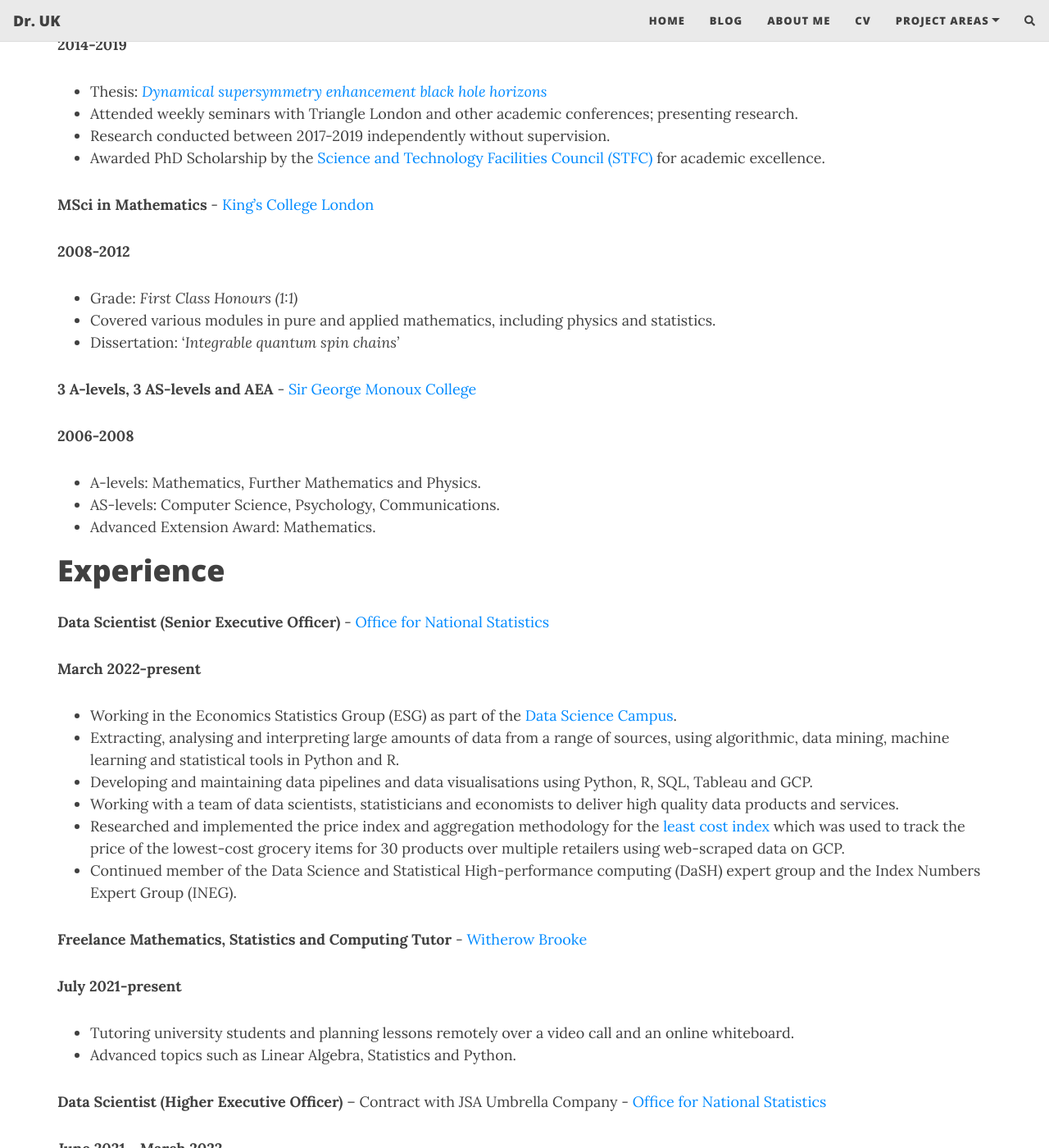
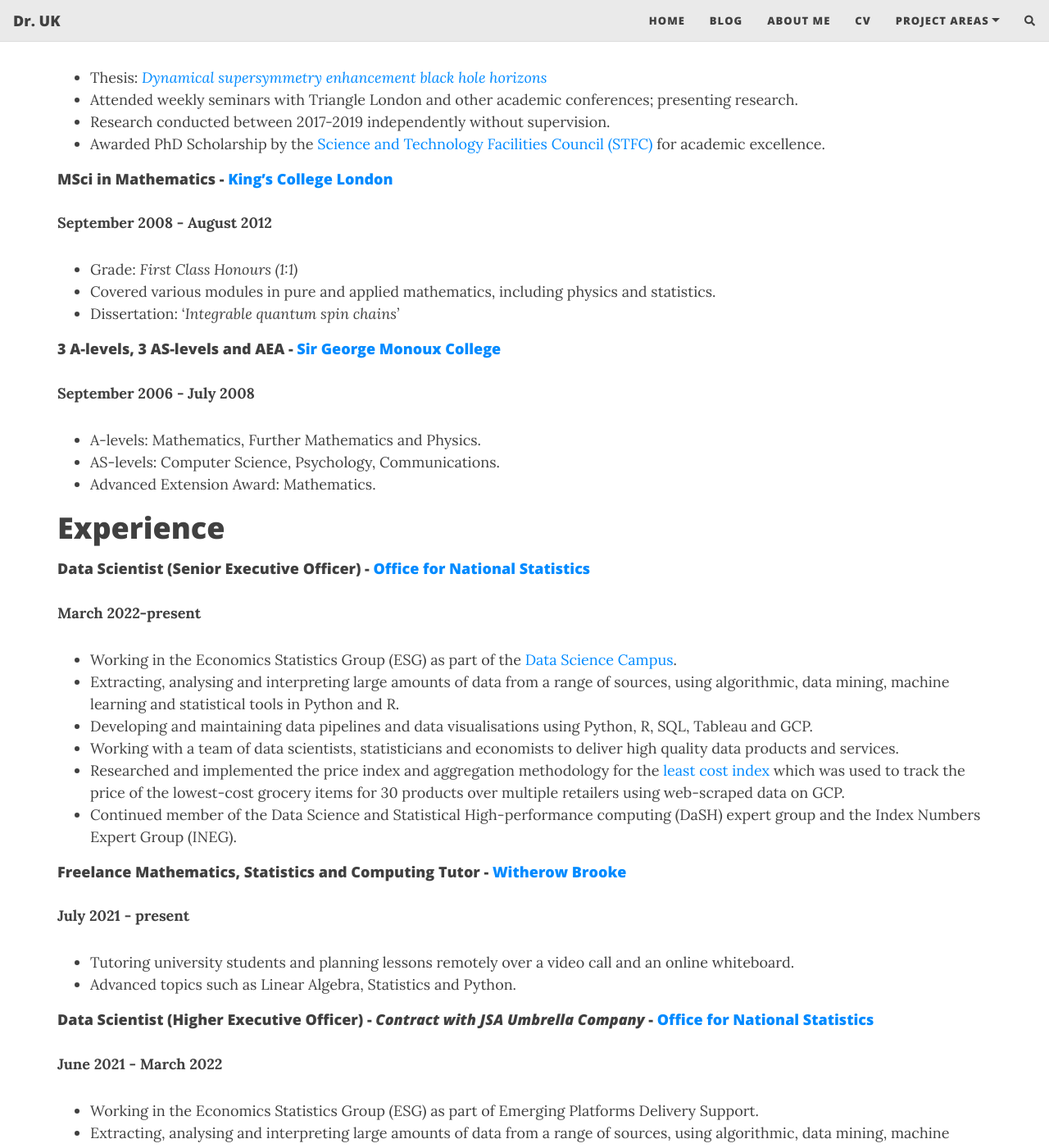
Before and after one commit to drrobotk/drrobotk.github.io, a Jekyll site: the page built from cv.md, in a window 1280 px wide and 1400 px high, scrolled down 1213 px. Shown: the whole window at 82% size. Built offline with Jekyll 4.4.1, drawn with Linux system fonts in a browser that asks for light colours; nearby versions of some CDN libraries; comment, search, counter and statistics services are not loaded.

Commit message:
Update CV.

```diff
--- a/cv.md
+++ b/cv.md
@@ -28,31 +28,31 @@
 
 # Education
 
-**PhD in Applied Mathematics & Theoretical Physics** - [King's College London](https://www.kcl.ac.uk/)
+#### **PhD in Applied Mathematics & Theoretical Physics** - [King's College London](https://www.kcl.ac.uk/)
 
-**2014-2019**
+**November 2014 - December 2019**
 -   Thesis: [*Dynamical supersymmetry enhancement black hole horizons*](https://kclpure.kcl.ac.uk/portal/en/theses/dynamical-supersymmetry-enhancement-of-black-hole-horizons(e38b3d0d-4523-41d5-998e-c83f20a18441).html)
 -   Attended weekly seminars with Triangle London and other academic conferences; presenting research.
 -   Research conducted between 2017-2019 independently without supervision.
 -   Awarded PhD Scholarship by the [Science and Technology Facilities Council (STFC)](https://stfc.ukri.org/) for academic excellence.
 
-**MSci in Mathematics** - [King's College London](https://www.kcl.ac.uk/)
+#### **MSci in Mathematics** - [King's College London](https://www.kcl.ac.uk/)
 
-**2008-2012**
+**September 2008 - August 2012**
 -   Grade: *First Class Honours (1:1)*
 -   Covered various modules in pure and applied mathematics, including physics and statistics.
 -   Dissertation: '*Integrable quantum spin chains'*
 
-**3 A-levels, 3 AS-levels and AEA** - [Sir George Monoux College](https://www.sgmc.ac.uk/)
+#### **3 A-levels, 3 AS-levels and AEA** - [Sir George Monoux College](https://www.sgmc.ac.uk/)
 
-**2006-2008**
+**September 2006 - July 2008**
 -   A-levels: Mathematics, Further Mathematics and Physics.
 -   AS-levels: Computer Science, Psychology, Communications.
 -   Advanced Extension Award: Mathematics.
 
 # Experience
 
-**Data Scientist (Senior Executive Officer)** - [Office for National Statistics](https://www.ons.gov.uk/)
+#### **Data Scientist (Senior Executive Officer)** - [Office for National Statistics](https://www.ons.gov.uk/)
 
 **March 2022-present**
 -   Working in the Economics Statistics Group (ESG) as part of the [Data Science Campus](https://datasciencecampus.ons.gov.uk/).
@@ -62,13 +62,13 @@
 -   Researched and implemented the price index and aggregation methodology for the [least cost index](https://www.ons.gov.uk/economy/inflationandpriceindices/articles/trackingthelowestcostgroceryitemsukexperimentalanalysis/april2021toapril2022) which was used to track the price of the lowest-cost grocery items for 30 products over multiple retailers using web-scraped data on GCP.
 -   Continued member of the Data Science and Statistical High-performance computing (DaSH) expert group and the Index Numbers Expert Group (INEG).
 
-**Freelance Mathematics, Statistics and Computing Tutor** - [Witherow Brooke](https://www.witherowbrooke.co.uk/)
+#### **Freelance Mathematics, Statistics and Computing Tutor** - [Witherow Brooke](https://www.witherowbrooke.co.uk/)
 
-**July 2021-present**
+**July 2021 - present**
 -   Tutoring university students and planning lessons remotely over a video call and an online whiteboard.
 -   Advanced topics such as Linear Algebra, Statistics and Python.
 
-**Data Scientist (Higher Executive Officer)** -- Contract with JSA Umbrella Company - [Office for National Statistics](https://www.ons.gov.uk/)
+#### **Data Scientist (Higher Executive Officer)** - *Contract with JSA Umbrella Company* - [Office for National Statistics](https://www.ons.gov.uk/)
 
 **June 2021 - March 2022**
 -   Working in the Economics Statistics Group (ESG) as part of Emerging Platforms Delivery Support.
@@ -77,7 +77,7 @@
 -   Developed and maintained data pipelines and data visualisations using Python, SQL, Spark and Cloudera.
 -   Became a member of the Data Science and Statistical High-performance computing (DaSH) expert group, the Index Numbers Expert Group (INEG) \`and the EPDS induction team onboarding new starters.
 
-**Mathematics, Software and Technology Consultant** - Self-employed
+#### **Mathematics, Software and Technology Consultant** - Self-employed
 
 **January 2019 - Present**
 -   Advice to clients on the application of mathematics, software and technology, such as statistical analysis, machine learning or IoT devices.
@@ -85,25 +85,25 @@
 -   Provided training and tutoring in mathematics, software and technology.
 -   Consulting on web development and writing custom code in Python, PHP, Javascript, MySQL etc.
 
-**Electronics Repair Technician** - Self-employed
+#### **Electronics Repair Technician** - Self-employed
 
 **January 2009 - Present**
 -   Providing services to repair electronics such as PCs, laptops and mobile phones.
 -   Upgrading computer software and hardware.
 
-**Freelance Mathematics Content Writer and Video Developer** - [Nagwa](https://www.nagwa.com/en/)
+#### **Freelance Mathematics Content Writer and Video Developer** - [Nagwa](https://www.nagwa.com/en/)
 
 **July 2020 - Febuary 2021**
 -   Planning, researching and writing 'explainer' content using LaTeX for topics in mathematics from GCSE to undegraduate level.
 -   Recording lesson and question videos for mathematics using the Nagwa studio app.
 
-**Science Communication Volunteer** - [Institute of Physics](https://www.iop.org/)
+#### **Science Communication Volunteer** - [Institute of Physics](https://www.iop.org/)
 
 **July 2015 - August 2015**
 -   Participant in an online event called 'I'm a Scientist, get me out of here'.
 -   Answered questions by school students regarding my research but also black holes and physics, with fast paced web chats.
 
-**Postgraduate Researcher** - [King's College London](https://www.kcl.ac.uk/)
+#### **Postgraduate Researcher** - [King's College London](https://www.kcl.ac.uk/)
 
 **November 2014 - Febuary 2019**
 -   Researched black holes in quantum gravity.
@@ -114,7 +114,7 @@
 -   Awarded a PhD Scholarship by the [Science and Technology Facilities Council (STFC)](https://stfc.ukri.org/) for academic excellence.
 -   Planned weekly journal clubs and other activities.
 
-**Graduate Teaching Assistant** - [King's College London](https://www.kcl.ac.uk/)
+#### **Graduate Teaching Assistant** - [King's College London](https://www.kcl.ac.uk/)
 
 **September 2012 - January 2019**
 -   Teaching Assistant for: Calculus I, Calculus II, Partial Differential equations and Complex Variables, Geometry of Surfaces, Introduction to dynamical systems, Intermediate dynamics, Linear Methods, Elementary Number Theory, Groups and Symmetries, Linear Algebra.
@@ -123,14 +123,14 @@
 -   Held office hours for students to ask questions and discuss problems.
 -   Planned regular tutorials, offered guidance and support to students, held extended office hours, marked weekly assignments and oversaw student presentations.
 
-**Researcher** - [King's College London](https://www.kcl.ac.uk/)
+#### **Researcher** - [King's College London](https://www.kcl.ac.uk/)
 
 **October 2011 - June 2012**
 -   Researched quantum integrable and spin chains with applications in quantum computing for information processing.
 -   Training in the mathematics department with supervisor Dr B Doyon.
 -   Analysed physics journal papers and typed up report in LaTeX.
 
-**Sales Assistant** - [River Island](https://www.riverisland.com/)
+#### **Sales Assistant** - [River Island](https://www.riverisland.com/)
 
 **October 2008 - November 2010**
 -   Greeting customers who entered the shop, giving advice and guidance on product selection and dealing with customer issues and answering queries.
```
